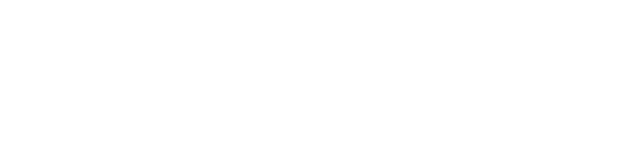
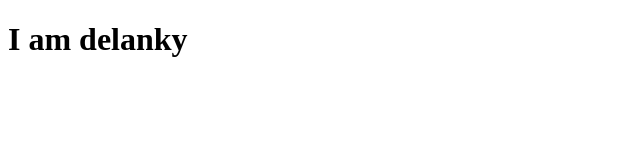
Before and after one commit to Delanky/first_repo, a plain HTML site: page index.html in a window 1280 px wide. Shown: the whole page, without its empty margins (0-640 px from the left). Drawn offline with Linux system fonts and the light colour scheme.

Commit message:
second commit

```diff
--- a/index.html
+++ b/index.html
@@ -6,6 +6,6 @@
     <title>Document</title>
 </head>
 <body>
-    <h1></h1>
+    <h1>I am delanky</h1>
 </body>
 </html>
```
